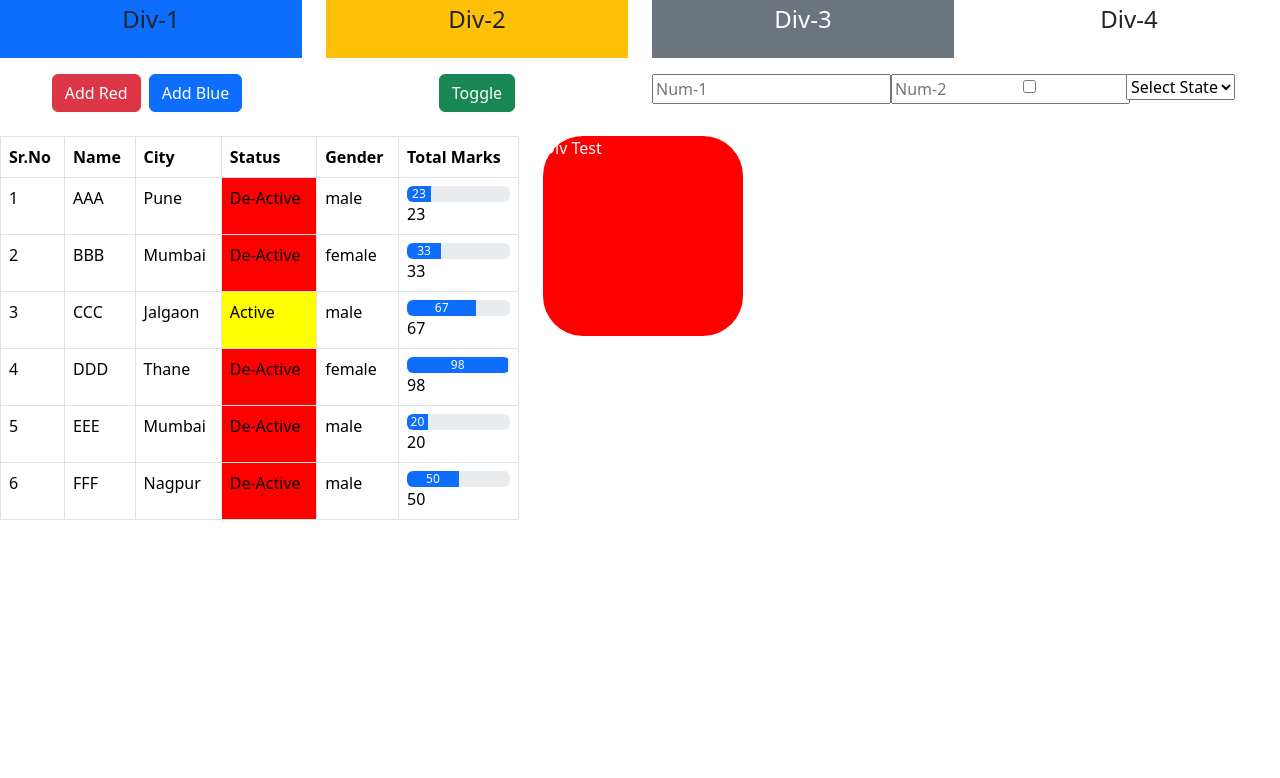
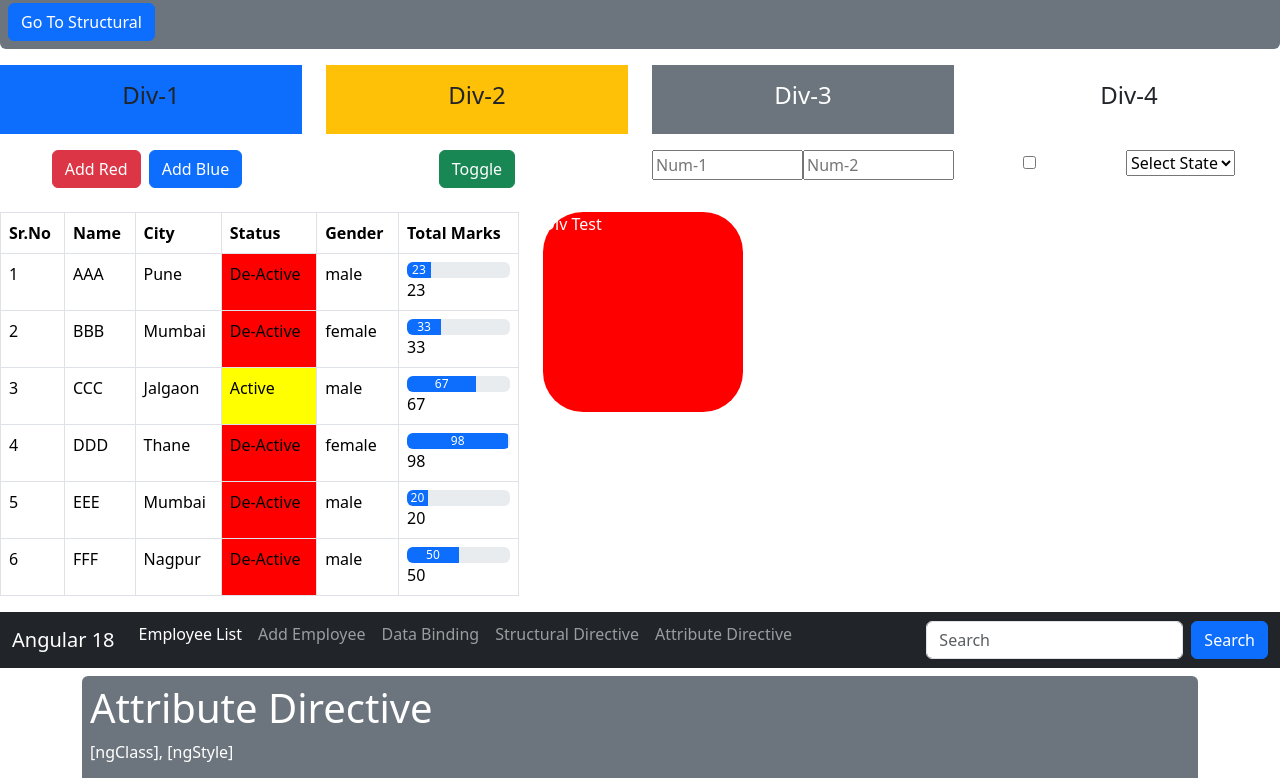
Before and after one commit to sanketbelkhede/angular_18, an Angular app: page /attribute-directive in a window 1280 px wide. Before the commit this address led to /. Shown: the part 1520-2298 px from the top of the page. Before the commit the page ends 2056 px from the top, so only its background shows below. Built offline with nearby package versions, Linux system fonts and the light colour scheme.

Commit message:
routing implemented

```diff
--- a/src/app/app.component.html
+++ b/src/app/app.component.html
@@ -38,3 +38,39 @@
   <app-structural-directive></app-structural-directive>
   <app-attribute-directive></app-attribute-directive>
 </div>
+
+<nav class="navbar navbar-expand-sm navbar-dark bg-dark">
+  <div class="container-fluid">
+    <a class="navbar-brand" href="javascript:void(0)">Angular 18</a>
+    <button class="navbar-toggler" type="button" data-bs-toggle="collapse" data-bs-target="#mynavbar">
+      <span class="navbar-toggler-icon"></span>
+    </button>
+    <div class="collapse navbar-collapse" id="mynavbar">
+      <ul class="navbar-nav me-auto">
+        <li class="nav-item" style="margin-top:-12px;">
+          <a class="nav-link active" routerLink="emp-list">Employee List</a>
+        </li>
+        <li class="nav-item" style="margin-top:-12px;">
+          <a class="nav-link" routerLink="add-emp">Add Employee</a>
+        </li>
+        <li class="nav-item" style="margin-top:-12px;">
+          <a class="nav-link" routerLink="data-binding">Data Binding</a>
+        </li>
+        <li class="nav-item" style="margin-top:-12px;">
+          <a class="nav-link" routerLink="structural-directive">Structural Directive</a>
+        </li>
+        <li class="nav-item" style="margin-top:-12px;">
+          <a class="nav-link" routerLink="attribute-directive">Attribute Directive</a>
+        </li>
+      </ul>
+      <form class="d-flex">
+        <input class="form-control me-2" type="text" placeholder="Search">
+        <button class="btn btn-primary" type="button">Search</button>
+      </form>
+    </div>
+  </div>
+</nav>
+
+<div class="container">
+  <router-outlet></router-outlet>
+</div>
--- a/src/app/app.component.ts
+++ b/src/app/app.component.ts
@@ -1,5 +1,5 @@
 import { Component } from '@angular/core';
-import { RouterOutlet } from '@angular/router';
+import {RouterLink, RouterOutlet} from '@angular/router';
 import {AddEmployeeComponent} from "./components/add-employee/add-employee.component";
 import {EmployeeListComponent} from "./components/employee-list/employee-list.component";
 import {DataBindingComponent} from "./components/data-binding/data-binding.component";
@@ -9,7 +9,7 @@
 @Component({
   selector: 'app-root',
   standalone: true,
-  imports: [RouterOutlet, AddEmployeeComponent, EmployeeListComponent, DataBindingComponent, StructuralDirectiveComponent, AttributeDirectiveComponent],
+  imports: [RouterOutlet, AddEmployeeComponent, EmployeeListComponent, DataBindingComponent, StructuralDirectiveComponent, AttributeDirectiveComponent, RouterLink],
   templateUrl: './app.component.html',
   styleUrl: './app.component.css'
 })
--- a/src/app/app.routes.ts
+++ b/src/app/app.routes.ts
@@ -1,3 +1,29 @@
 import { Routes } from '@angular/router';
+import {AddEmployeeComponent} from "./components/add-employee/add-employee.component";
+import {DataBindingComponent} from "./components/data-binding/data-binding.component";
+import {StructuralDirectiveComponent} from "./components/directive/structural-directive/structural-directive.component";
+import {AttributeDirectiveComponent} from "./components/directive/attribute-directive/attribute-directive.component";
+import {EmployeeListComponent} from "./components/employee-list/employee-list.component";
 
-export const routes: Routes = [];
+export const routes: Routes = [
+  {
+    path: 'add-emp',
+    component: AddEmployeeComponent
+  },
+  {
+    path: 'data-binding',
+    component: DataBindingComponent
+  },
+  {
+    path: 'emp-list',
+    component: EmployeeListComponent
+  },
+  {
+    path: 'structural-directive',
+    component: StructuralDirectiveComponent
+  },
+  {
+    path: 'attribute-directive',
+    component: AttributeDirectiveComponent
+  }
+];
--- a/src/app/components/directive/attribute-directive/attribute-directive.component.html
+++ b/src/app/components/directive/attribute-directive/attribute-directive.component.html
@@ -1,6 +1,8 @@
 <div class="mt-2 p-2 bg-secondary text-white rounded">
-  <h1>Attribute Directive</h1>
-  <p>[ngClass], [ngStyle]</p>
+    <h1>Attribute Directive</h1>
+    <p>[ngClass], [ngStyle]</p>
+    <button class="btn btn-primary" [routerLink]="['/structural-directive']">Go To Structural</button>
+<!--    <button class="btn btn-primary" routerLink="/structural-directive">Go To Structural</button> &lt;!&ndash; use / for absolute path &ndash;&gt;-->
 </div>
 <div class="row pt-3">
   <div class="col-3">
@@ -35,8 +37,8 @@
   </div>
   <div class="col-3">
     <div style="display: flex; align-items: center">
-      <input type="text" [(ngModel)]="num1" placeholder="Num-1" class="width-50">
-      <input type="text" [(ngModel)]="num2" placeholder="Num-2" class="width-50">
+      <input type="text" [(ngModel)]="num1" placeholder="Num-1" style="width: 50%">
+      <input type="text" [(ngModel)]="num2" placeholder="Num-2" style="width: 50%">
     </div>
   </div>
   <div class="col-3">
--- a/src/app/components/directive/attribute-directive/attribute-directive.component.ts
+++ b/src/app/components/directive/attribute-directive/attribute-directive.component.ts
@@ -1,6 +1,7 @@
 import { Component } from '@angular/core';
 import {NgClass, NgForOf, NgIf, NgStyle} from "@angular/common";
 import {FormsModule, ReactiveFormsModule} from "@angular/forms";
+import {RouterLink} from "@angular/router";
 
 @Component({
   selector: 'app-attribute-directive',
@@ -11,7 +12,8 @@
     ReactiveFormsModule,
     NgClass,
     FormsModule,
-    NgStyle
+    NgStyle,
+    RouterLink
   ],
   templateUrl: './attribute-directive.component.html',
   styleUrl: './attribute-directive.component.css'
--- a/src/app/components/directive/structural-directive/structural-directive.component.html
+++ b/src/app/components/directive/structural-directive/structural-directive.component.html
@@ -1,6 +1,7 @@
 <div class="mt-2 p-2 bg-secondary text-white rounded">
   <h1>Structural Directive</h1>
   <p>*ngIf, *ngFor...</p>
+    <button class="btn btn-primary" (click)="navigateToAttribute()">Go To Attribute</button>
 </div>
 <div class="row pt-3 bgblue">
   <div class="col-3">
@@ -35,8 +36,8 @@
   </div>
   <div class="col-3">
     <div style="display: flex; align-items: center">
-      <input type="text" [(ngModel)]="num1" placeholder="Num-1" class="width-50">
-      <input type="text" [(ngModel)]="num2" placeholder="Num-2" class="width-50">
+      <input type="text" [(ngModel)]="num1" placeholder="Num-1" style="width: 50%">
+      <input type="text" [(ngModel)]="num2" placeholder="Num-2" style="width: 50%">
     </div>
   </div>
   <div class="col-3">
--- a/src/app/components/directive/structural-directive/structural-directive.component.ts
+++ b/src/app/components/directive/structural-directive/structural-directive.component.ts
@@ -1,6 +1,7 @@
 import { Component } from '@angular/core';
 import {CommonModule} from "@angular/common";
 import {FormsModule} from "@angular/forms";
+import {Router} from "@angular/router";
 
 @Component({
   selector: 'app-structural-directive',
@@ -28,7 +29,14 @@
     {studentId: 6, name: 'FFF', city: 'Nagpur', isActive: false},
   ]
 
+  constructor(private router: Router) {
+  }
+
   toggleDiv2() {
     this.isDiv2Visible = !this.isDiv2Visible;
   }
+
+  navigateToAttribute() {
+    this.router.navigateByUrl('/attribute-directive')
+  }
 }
```
